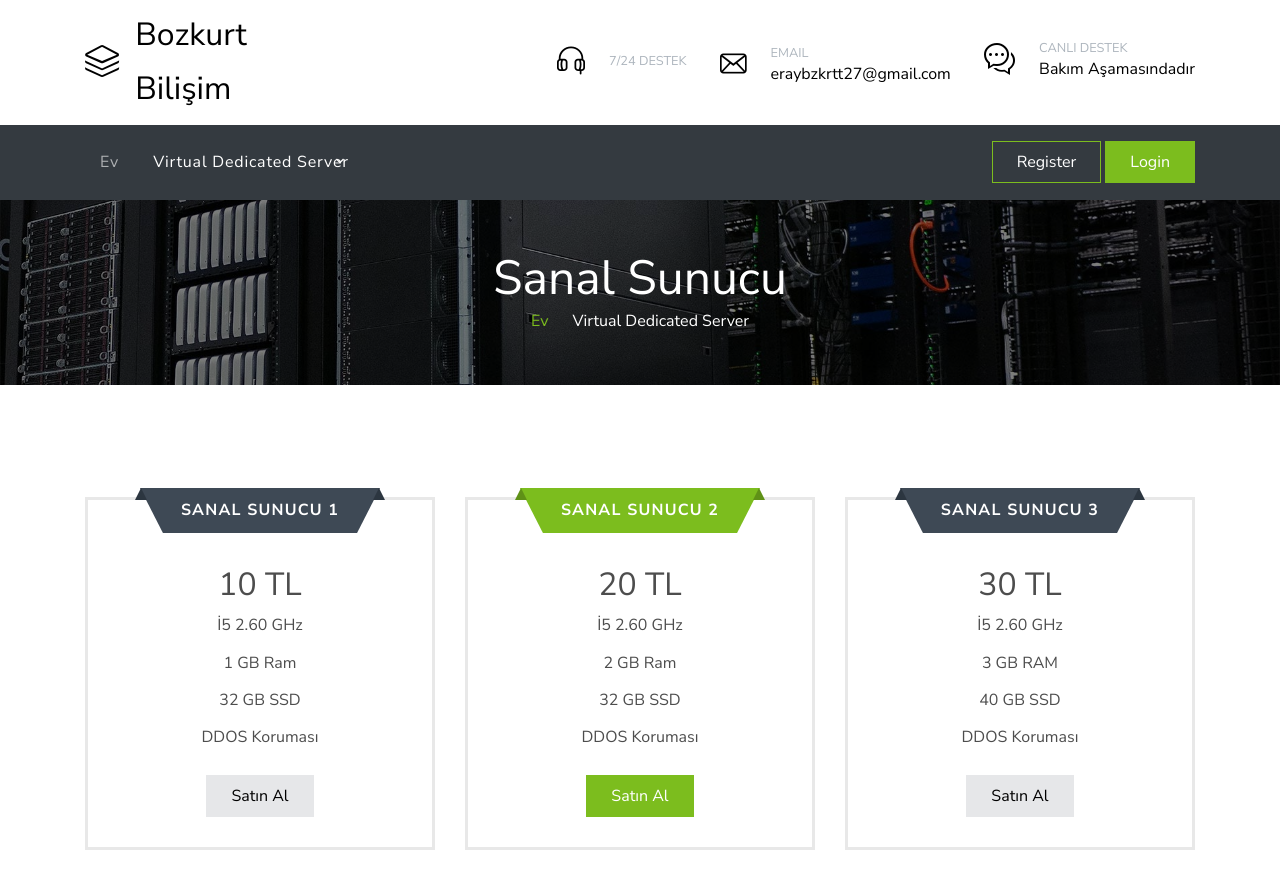
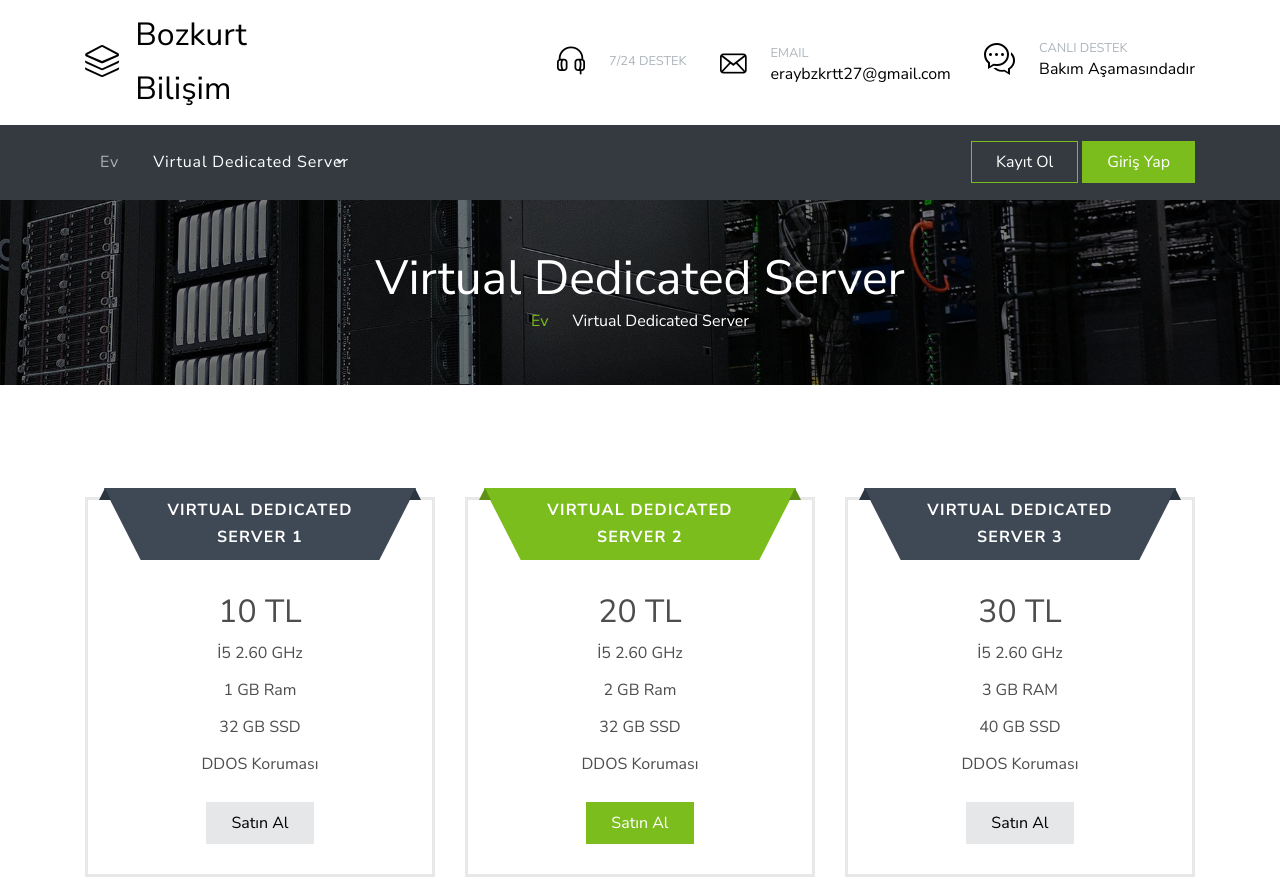
Before and after one commit to ardabzkrtt2727/arda, a plain HTML site: page hosting.html in a window 1280 px wide. Shown: the top 880 px of the page. Drawn offline with Linux system fonts and the light colour scheme; files whose address does not match are found by name.

Commit message:
Update hosting.html

```diff
--- a/hosting.html
+++ b/hosting.html
@@ -140,8 +140,8 @@
               </nav>
             </div>
             <div class="col-8 col-md-8 col-lg-4 text-right">
-              <a href="register.html" class="btn btn-primary btn-outline-primary rounded-0 text-white py-2 px-4">Register</a>
-              <a href="register.html" class="btn btn-primary btn-primary rounded-0 py-2 px-4">Login</a>
+              <a href="register.html" class="btn btn-primary btn-outline-primary rounded-0 text-white py-2 px-4">Kayıt Ol</a>
+              <a href="register.html" class="btn btn-primary btn-primary rounded-0 py-2 px-4">Giriş Yap</a>
             </div>
 
 
@@ -153,7 +153,7 @@
 
     <div class="unit-5 overlay" style="background-image: url('images/hero_bg_1.jpg');">
       <div class="container text-center">
-        <h2 class="mb-0">Sanal Sunucu</h2>
+        <h2 class="mb-0">Virtual Dedicated Server</h2>
         <p class="mb-0 unit-6"><a href="index.html">Ev</a> <span class="sep"></span> <span>Virtual Dedicated Server</span></p>
       </div>
     </div>
@@ -169,7 +169,7 @@
                 <div class="pricing-table__item-header-bg">
                   <div class="pricing-table__item-header-bg-inner"></div>
                 </div>
-                <p class="pricing-table__item-title mb-0">Sanal Sunucu 1</p>
+                <p class="pricing-table__item-title mb-0">Virtual Dedicated Server 1</p>
               </div>
               <div class="pricing-table__item-main">
                 <span class="d-block h2">10 TL</span>
@@ -190,7 +190,7 @@
                 <div class="pricing-table__item-header-bg">
                   <div class="pricing-table__item-header-bg-inner"></div>
                 </div>
-                <p class="pricing-table__item-title mb-0">Sanal Sunucu 2</p>
+                <p class="pricing-table__item-title mb-0">Virtual Dedicated Server 2</p>
               </div>
               <div class="pricing-table__item-main">
                 <span class="d-block h2">20 TL</span>
@@ -211,7 +211,7 @@
                 <div class="pricing-table__item-header-bg">
                   <div class="pricing-table__item-header-bg-inner"></div>
                 </div>
-                <p class="pricing-table__item-title mb-0">Sanal Sunucu 3</p>
+                <p class="pricing-table__item-title mb-0">Virtual Dedicated Server 3</p>
               </div>
               <div class="pricing-table__item-main">
                 <span class="d-block h2">30 TL</span>
```
